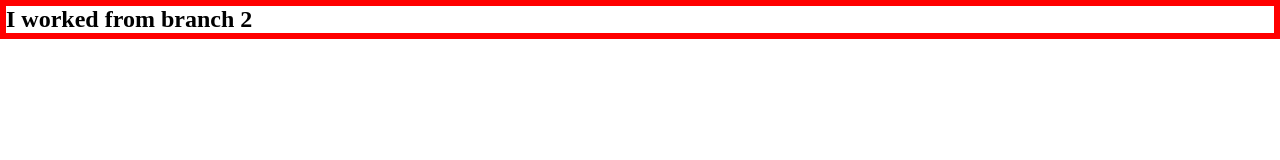
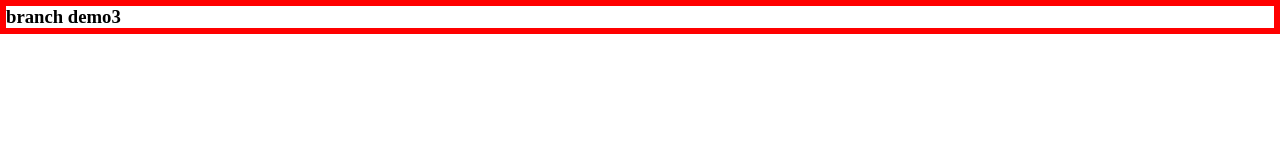
Before and after one commit to Ali-0111/cont-Demo, a plain HTML site: page index.html in a window 1280 px wide. Drawn offline with Linux system fonts and the light colour scheme.

Commit message:
sir i added some codes for body

```diff
--- a/index.html
+++ b/index.html
@@ -8,6 +8,6 @@
     <link rel="stylesheet" href="./sytle.css" />
   </head>
   <body>
-    <h2>I worked from branch 2</h2>
+    <h3>branch demo3</h3>
   </body>
 </html>
```
